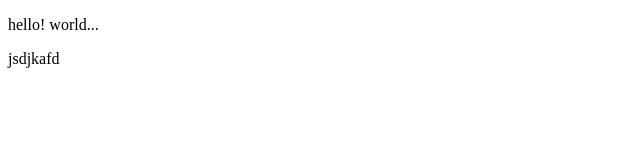
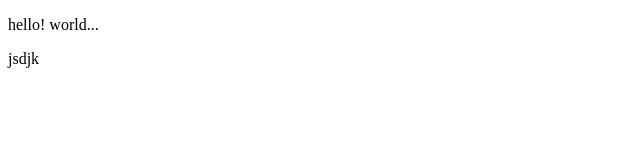
Before and after one commit to harshitpandya-cg/practice, a plain HTML site: page index.html in a window 1280 px wide. Shown: the full height of the page, 0-640 px from the left. Drawn offline with Linux system fonts and the light colour scheme.

Commit message:
second change

```diff
--- a/index.html
+++ b/index.html
@@ -7,6 +7,6 @@
 </head>
 <body>
     <p>hello! world...</p>
-    <p>jsdjkafd</p>
+    <p>jsdjk</p>
 </body>
 </html>
```
